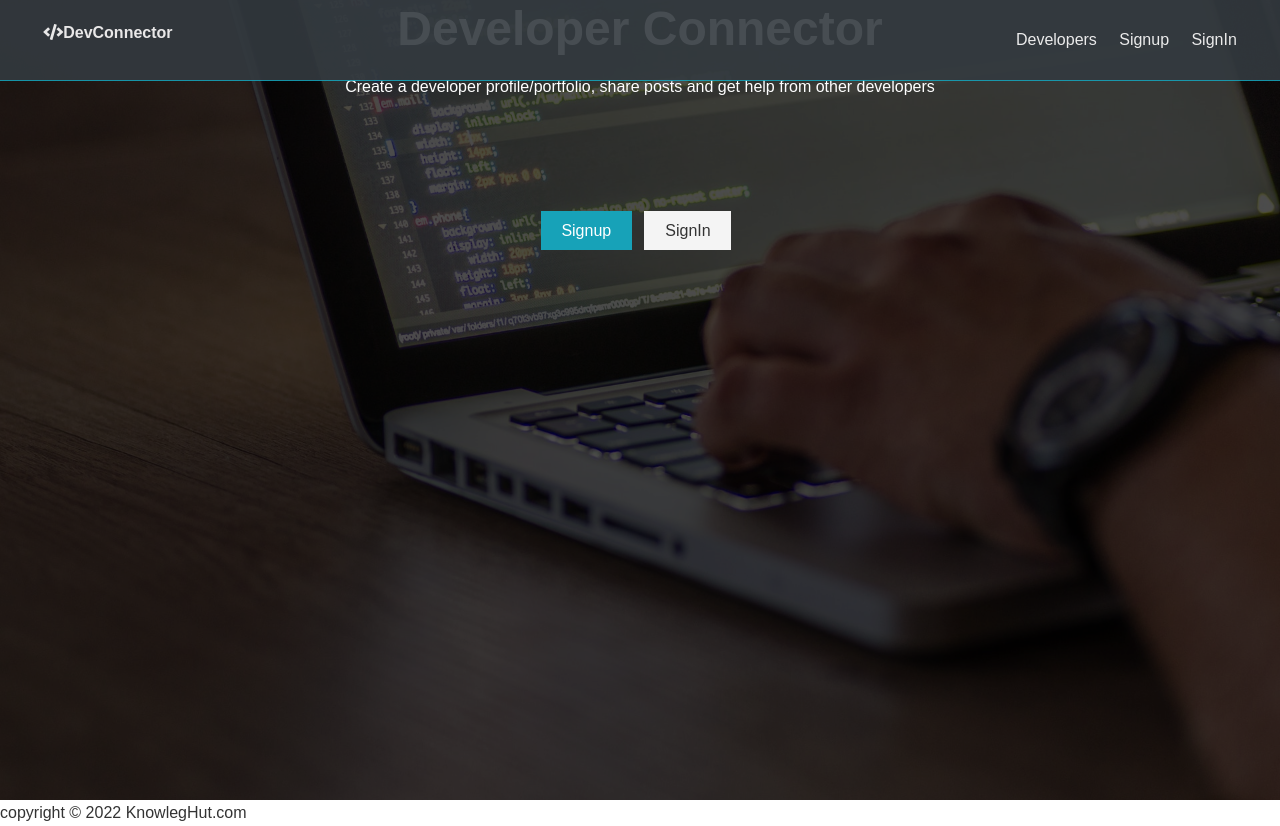
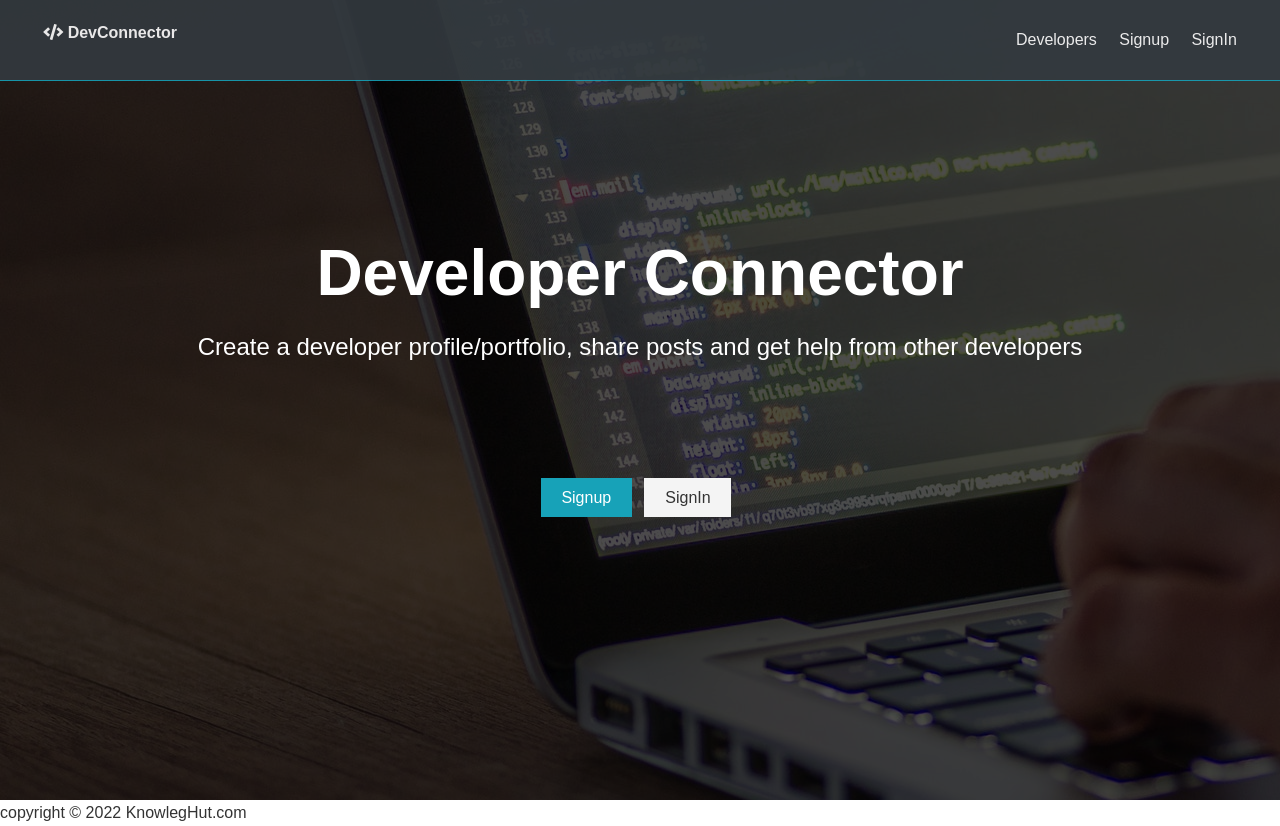
Before and after one commit to Marsk27/my2testVSC, a plain HTML site: page Resources/html/index.html in a window 1280 px wide. Drawn offline with Linux system fonts and the light colour scheme.

Commit message:
COMMIT23

```diff
--- a/Resources/css/styles.css
+++ b/Resources/css/styles.css
@@ -46,7 +46,7 @@ img {
 
 /* Text Styles*/
 .x-large {
-  font-size: 5.5rem;
+  font-size: 4rem;
   line-height: 1.2;
   margin-bottom: 1rem;
 }
@@ -266,25 +266,7 @@ img {
 }
 
 
-  /* Text Styles */
-  .x-large {
-    font-size: 3rem;
-  }
 
-  .large {
-    font-size: 2rem;
-  }
-
-  .lead {
-    font-size: 1rem;
-  }
-
-  /* Navbar
-  .navbar {
-    display: block;
-    text-align: center;
-  }
-*/
   .navbar ul {
     text-align: center;
     justify-content: center;
@@ -298,10 +280,10 @@ img {
     display: none;
   }
 
-  /*landing page*/
-  .landing {
+   /*landing page*/
+   .landing {
     position: relative;
-    background: url("../images/showcase.jpg")no-repeat center center/cover;
+    background: url("../images/showcase.jpg");
    height: 100vh; /* vh : viewport height */
  }
 
@@ -310,9 +292,9 @@ img {
     height: 100%;
     width: 80%;
     margin: auto;
+    justify-content: center;
     display: flex;
     flex-direction: column;
     align-items: center;
-    justify-items: center;
     text-align: center;
   }
```
Also changed, not shown: Resources/html/index.html (+11 -5 lines), Resources/html/profiles.html (+8 -6 lines).
